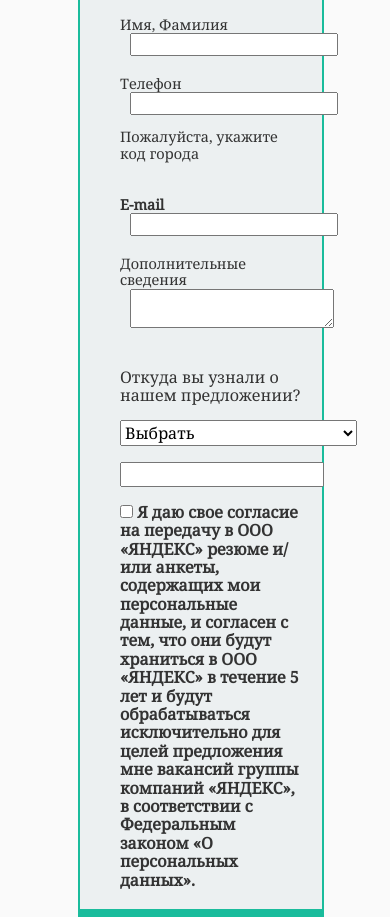
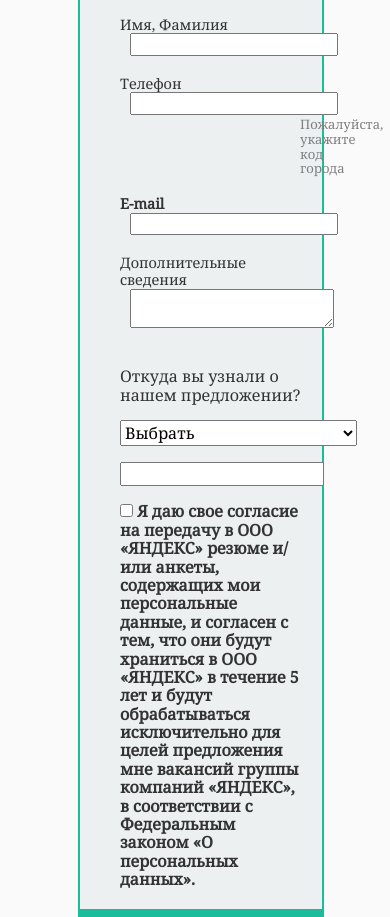
Before and after one commit to Yeti-or/Anket, a website: page app/index.html in a window 390 px wide. Shown: the part 6949-7866 px from the top of the page. Drawn offline with nearby package versions, Linux system fonts and the light colour scheme; files that its build step writes are made by us from their sources.

Commit message:
Add note to phone number

```diff
--- a/app/index.html
+++ b/app/index.html
@@ -230,7 +230,7 @@
                     <div class="inline">
                         <label for="phone">Телефон</label>
                         <input type="text" id="phone" name="phone"/>
-                        <p>Пожалуйста, укажите код города</p>
+                        <p class="note">Пожалуйста, укажите код города</p>
                     </div>
                     <div class="inline">
                         <label for="email"><strong>E-mail</strong></label>
--- a/app/styles/main.css
+++ b/app/styles/main.css
@@ -55,7 +55,7 @@
     width: 0;
     height: 164.5px;
     border-style: solid;
-    border-width: 0 0 37px 21.5px;
+    border-width: 0 0 37px 21px;
     border-color: transparent transparent transparent #ecf0f1;
 ;
 }
@@ -120,6 +120,13 @@
 .resume .inline{
     margin-bottom: 20px;
 }
+
+.resume .inline .note{
+    margin: 2px 0 0 180px;
+    color: gray;
+    font-size: 90%;
+}
+
 .inline{
     display: inline-block;
     font-size: 90%;
```
